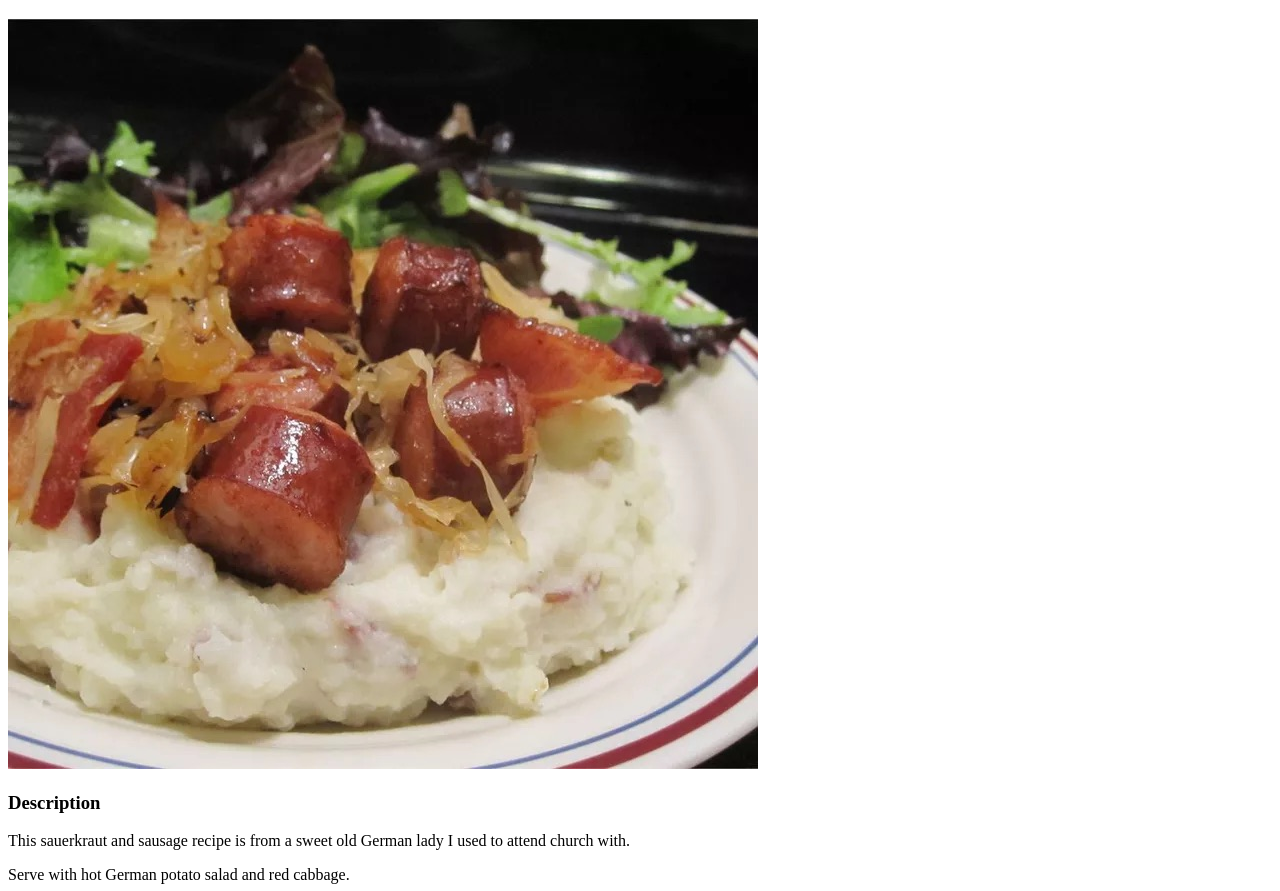
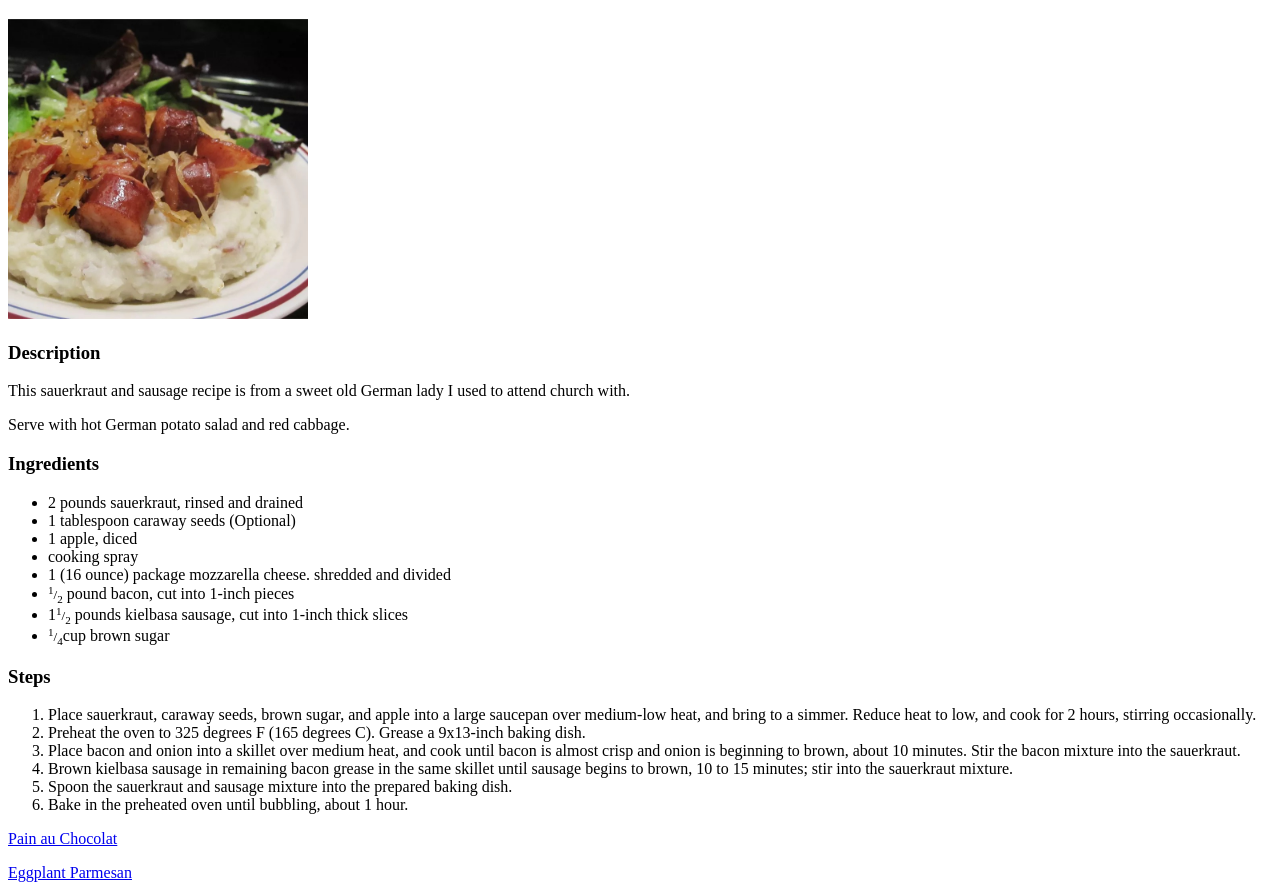
Before and after one commit to Wyv3e/odin-recipes, a plain HTML site: page recipes/sausage_and_sauerkraut.html in a window 1280 px wide. Shown: the part 61-952 px from the top of the page. Drawn offline with Linux system fonts and the light colour scheme.

Commit message:
Resized image and change links order

```diff
--- a/recipes/sausage_and_sauerkraut.html
+++ b/recipes/sausage_and_sauerkraut.html
@@ -10,7 +10,7 @@
     <body>
         <h1>Sausage and Sauerkraut</h1>
 
-        <img src="../images/sausage_and_sauerkraut.jpeg" alt="Sausage and Sauerkraut">
+        <img src="../images/sausage_and_sauerkraut.jpeg" width="300" alt="Sausage and Sauerkraut">
 
         <h3>Description</h3>
 
@@ -42,8 +42,8 @@
             <li>Bake in the preheated oven until bubbling, about 1 hour.</li>
         </ol>
 
+        <p><a href="./pain_au_chocolat.html">Pain au Chocolat</a></p>
         <p><a href="./eggplant_parmesan.html">Eggplant Parmesan</a></p>
-        <p><a href="./pain_au_chocolat.html">Pain au Chocolat</a></p>
         <p><a href="../index.html">Return to main page</a></p>
     </body>
 
```
